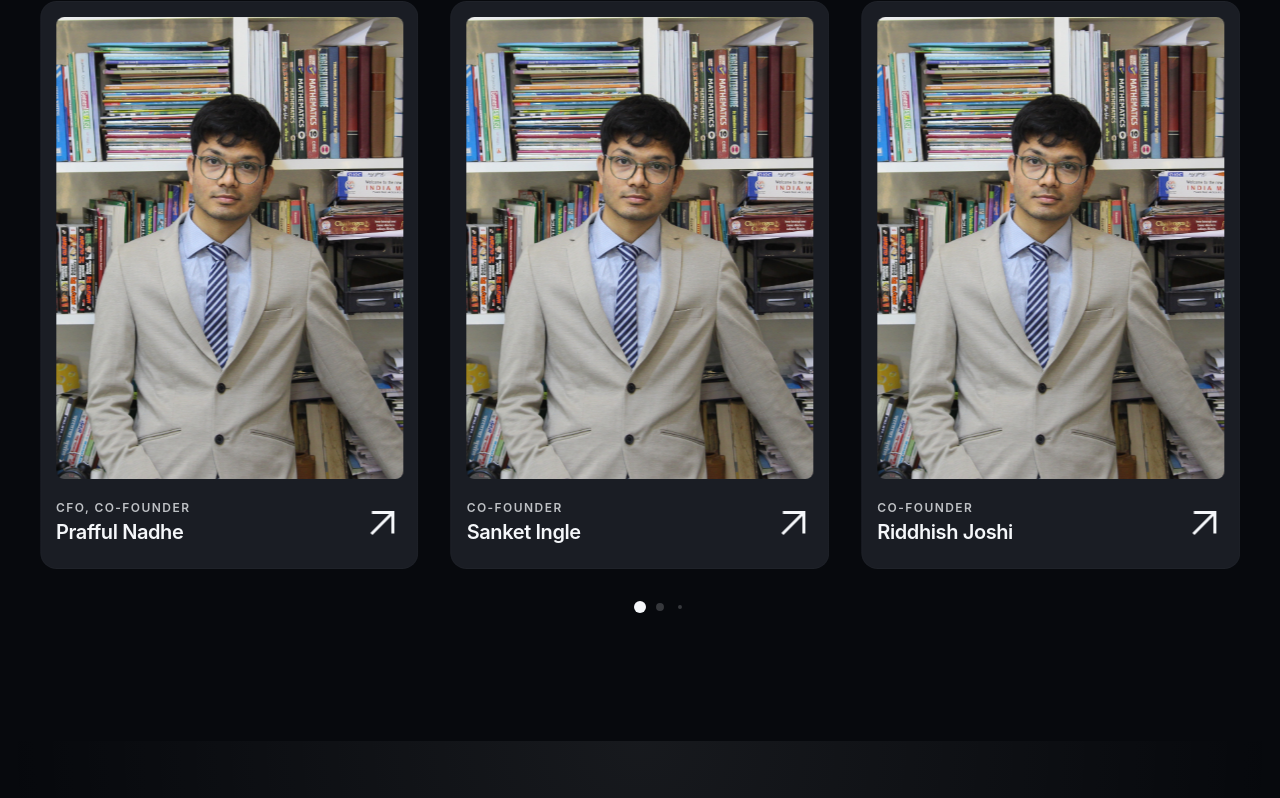
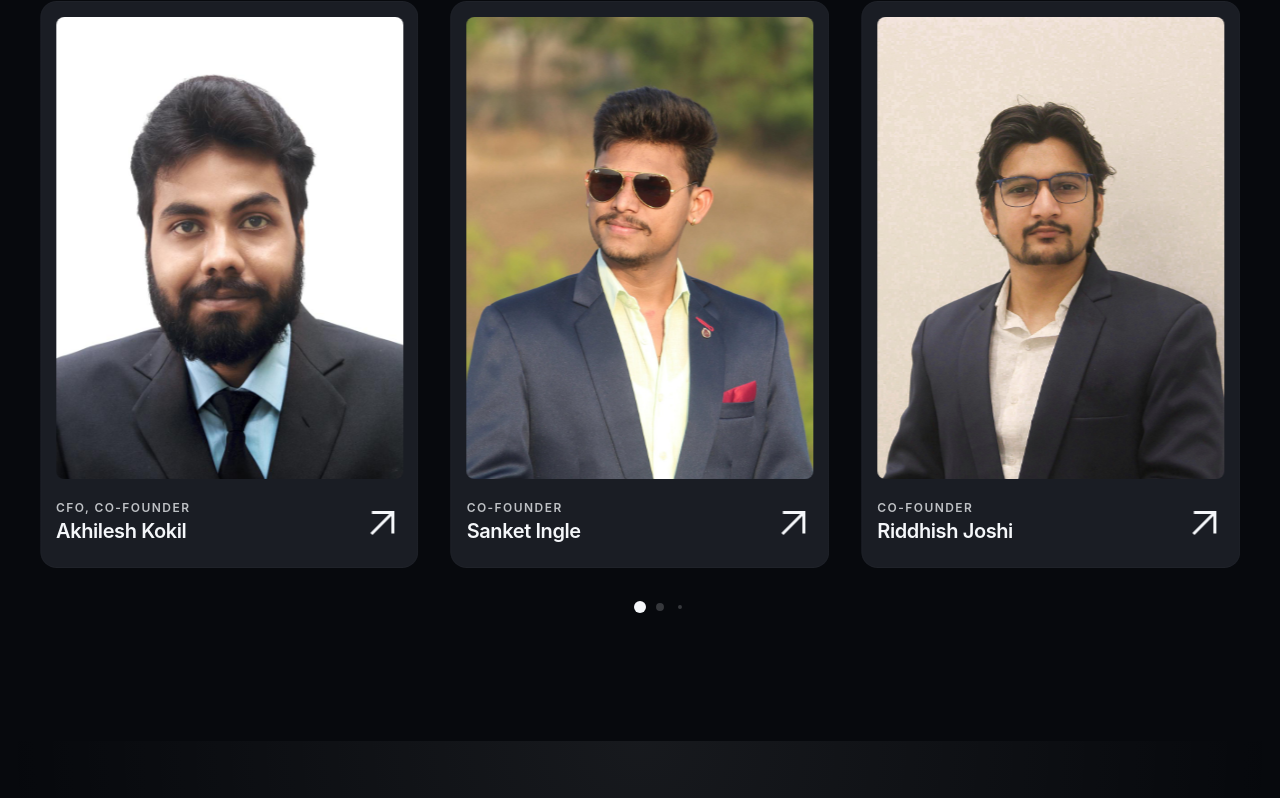
Before and after one commit to inoviteservices/inovite, a React (Vite) app: page /about in a window 1280 px wide. Shown: the part 1706-2504 px from the top of the page. Built offline with nearby package versions, Linux system fonts and the light colour scheme.

Commit message:
photo added

```diff
--- a/src/compononts/TeamSection.jsx
+++ b/src/compononts/TeamSection.jsx
@@ -2,6 +2,10 @@ import React from 'react';
 import { Swiper, SwiperSlide } from 'swiper/react';
 import { Pagination } from 'swiper/modules';
 import rajImage from '../assets/img/about/raj.jpg';
+import sanketImage from '../assets/img/about/sanket.jpg';
+import riddhishImage from '../assets/img/about/riddhish.jpg';
+import prafulImage from '../assets/img/about/praful.jpg';
+import akhileshImage from '../assets/img/about/akhilesh.jpg';
 
 import 'swiper/css';
 import 'swiper/css/pagination';
@@ -10,13 +14,13 @@ const teamMembers = [
   {
     name: 'Sanket Ingle',
     role: 'Co-Founder',
-    image: rajImage,
+    image: sanketImage,
     link: 'team-member.html',
   },
   {
     name: 'Riddhish Joshi',
     role: 'Co-Founder',
-    image: rajImage,
+    image: riddhishImage,
     link: 'team-member.html',
   },
   {
@@ -28,13 +32,13 @@ const teamMembers = [
   {
     name: 'Prafful Nadhe',
     role: 'CFO',
-    image: rajImage,
+    image: prafulImage,
     link: 'team-member.html',
   },
   {
-    name: 'Prafful Nadhe',
+    name: 'Akhilesh Kokil',
     role: 'CFO, Co-Founder',
-    image: rajImage,
+    image: akhileshImage,
     link: 'team-member.html',
   },
 
```
Also changed, not shown: src/assets/img/about/praful.jpg (renamed from src/assets/img/about/prafful.jpg).
